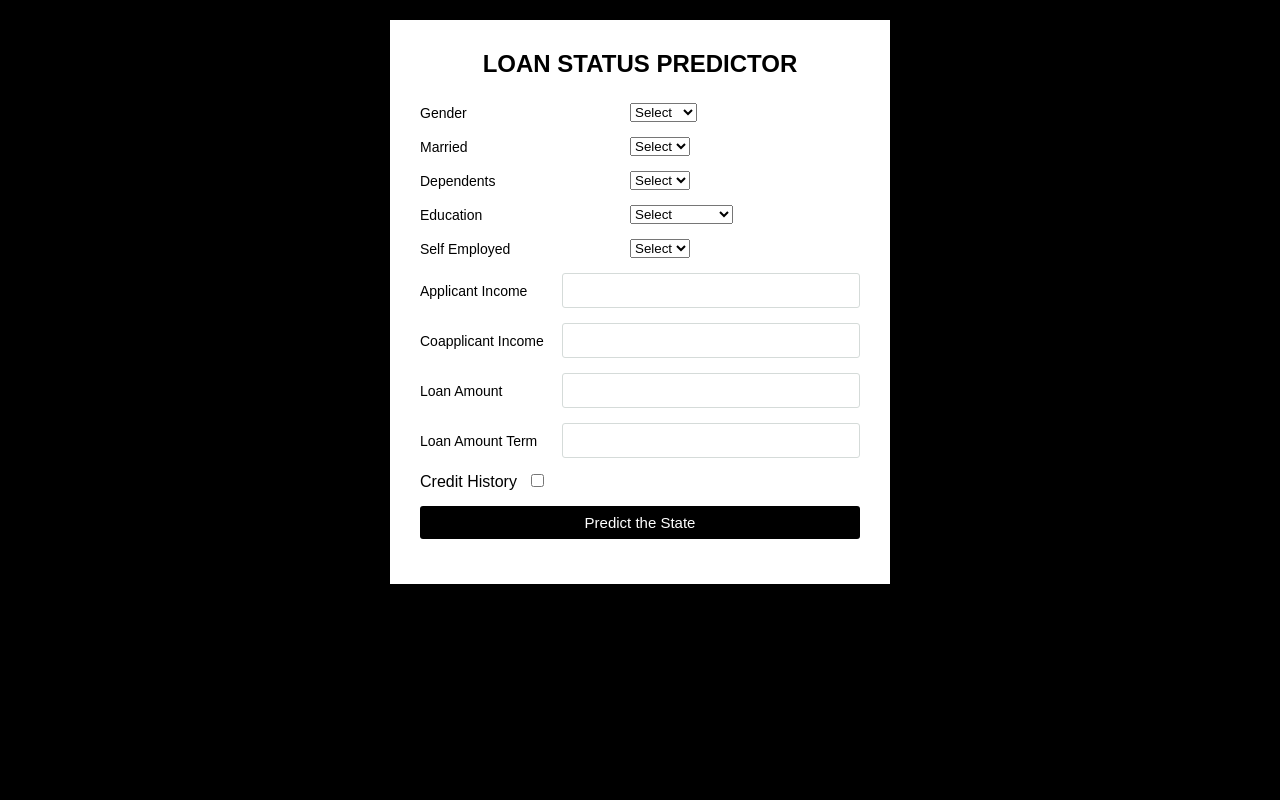
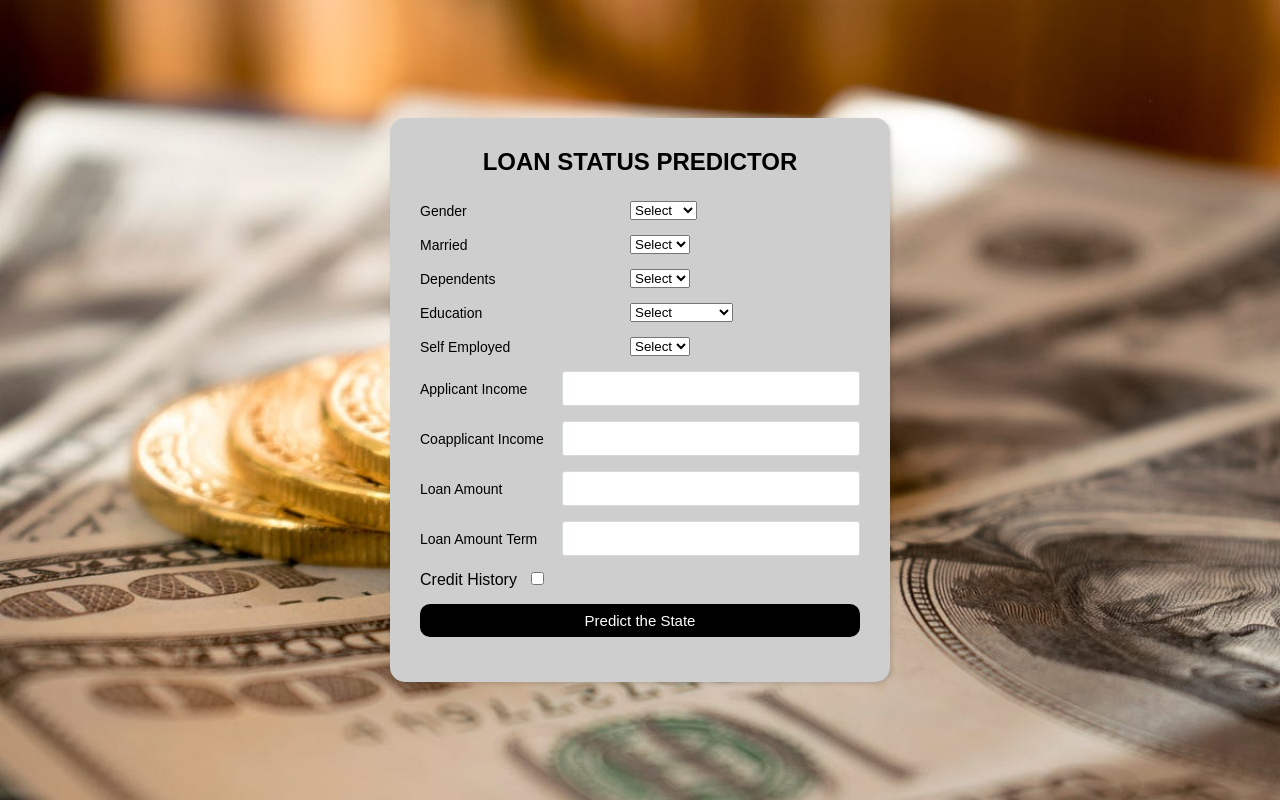
Before and after one commit to Malkith99/Full-Stack-ML-Project, a Flask app: template Website/templates/index.html in a window 1280 px wide. Run offline with Flask 3, Linux system fonts and the light colour scheme; the template is opened without the code that fills it, so the values that code supplies are empty.

Commit message:
static files are updated

```diff
--- a/Website/static/style.css
+++ b/Website/static/style/style.css
@@ -6,17 +6,23 @@
 }
 
 body {
-    background: black;
+    background: url(../images/image1.jpg) no-repeat;
+    background-size: cover;
+    height: 100vh;
+    display: flex;
+    justify-content: center;
+    align-items: center;
     padding: 0 10px;
 }
 
 .wrapper {
     max-width: 500px;
     width: 100%;
-    background: #fff;
+    background: #cecece;
     margin: 20px auto;
     box-shadow: 2px 2px 4px rgba(0, 0, 0, 0.125);
     padding: 30px;
+    border-radius: 15px;
 }
 
 .wrapper .title {
@@ -96,6 +102,7 @@ body {
     cursor: pointer;
     border-radius: 3px;
     outline: none;
+    border-radius: 10px;
 }
 
 .result p {
```
Also changed, not shown: Website/static/images/image1.jpg (added).
